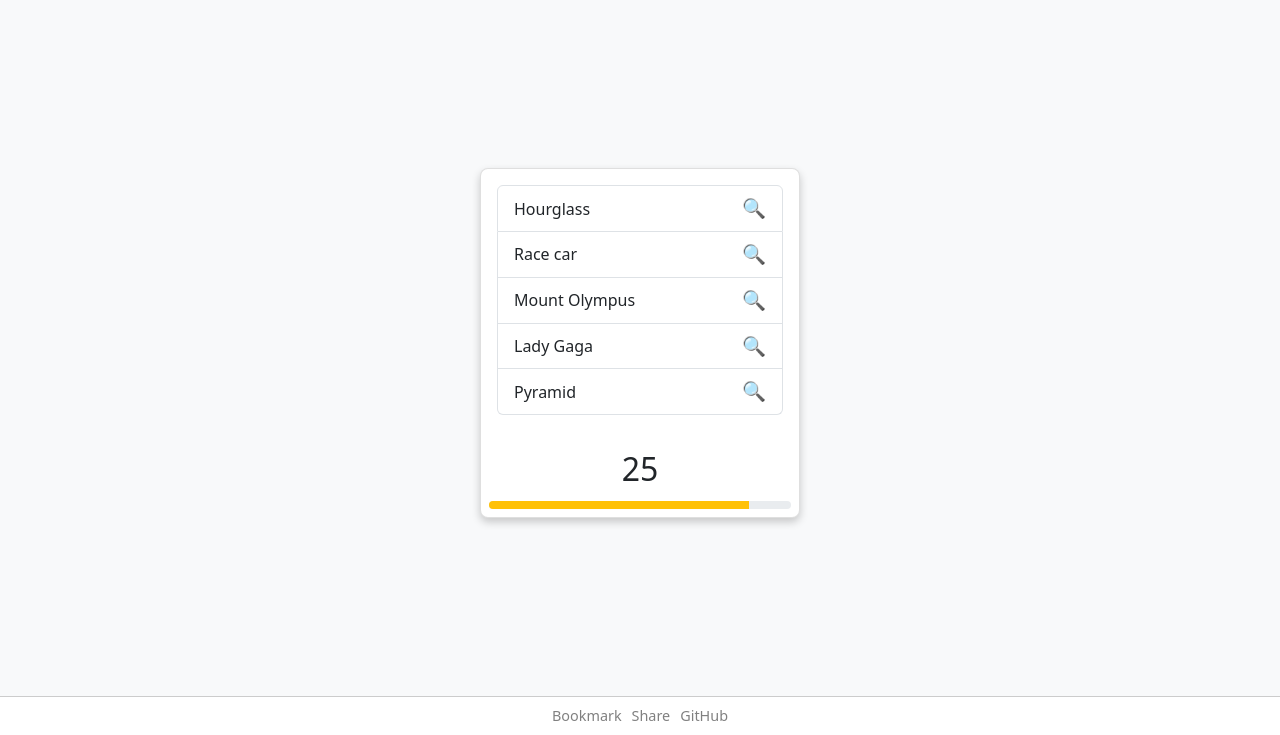
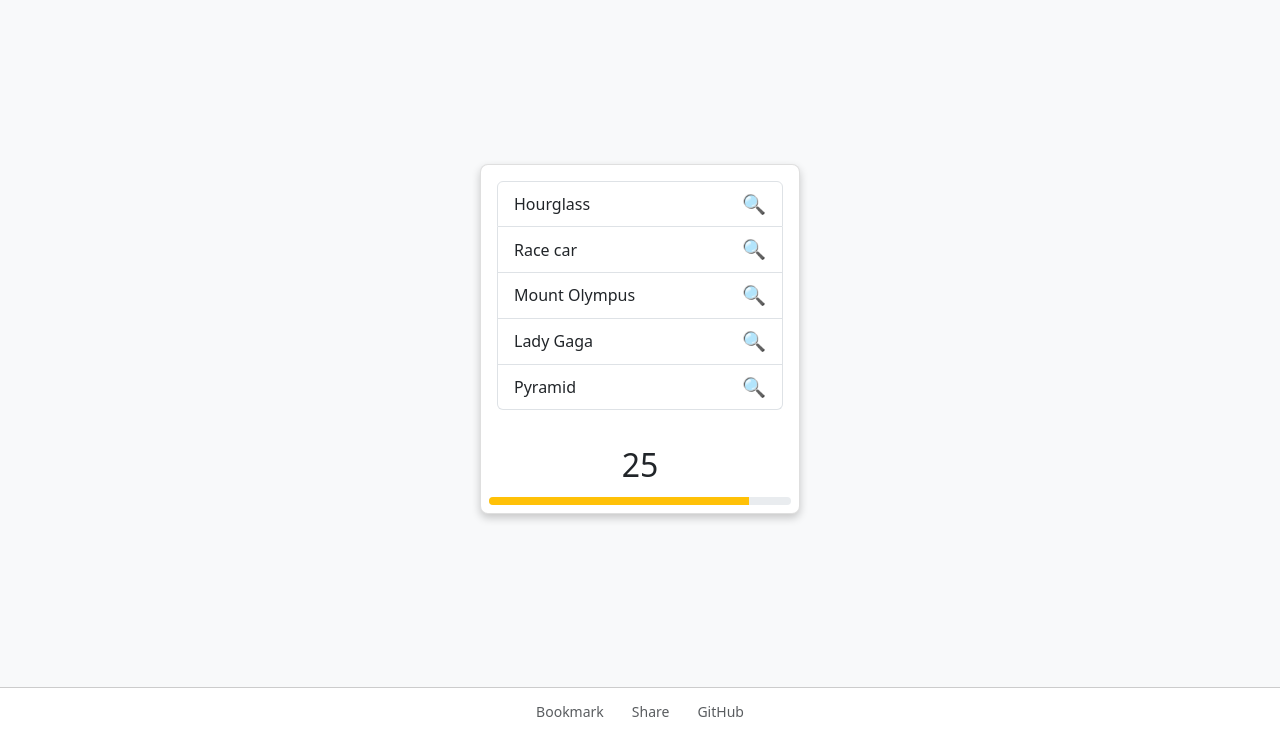
Before and after one commit to joost/30-seconds-game-online, a plain HTML site: page index.html in a window 1280 px wide. Shown: the part 65-800 px from the top of the page. Drawn offline with nearby package versions, Linux system fonts and the light colour scheme.

Commit message:
Ultimate

```diff
--- a/index.html
+++ b/index.html
@@ -256,9 +256,7 @@
                 <p>Pick your next card or go back.</p>
               </div>
               <div class="d-flex justify-content-around">
-                <button id="btnBack" class="btn btn-secondary">
-                  Flip back
-                </button>
+                <button id="btnBack" class="btn btn-secondary">Back</button>
                 <button id="btnNext" class="btn btn-primary">Next</button>
               </div>
             </div>
@@ -269,9 +267,14 @@
 
     <!-- Footer -->
     <div class="footer d-flex justify-content-center">
-      <a id="addToHomeScreen" href="#">Bookmark</a>
-      <a id="shareLink" href="#">Share</a>
-      <a href="https://github.com/joost/30-seconds-game-online" target="_blank"
+      <a id="addToHomeScreen" class="btn btn-sm btn-link text-muted"
+        >Bookmark</a
+      >
+      <a id="shareLink" class="btn btn-sm btn-link text-muted">Share</a>
+      <a
+        href="https://github.com/joost/30-seconds-game-online"
+        target="_blank"
+        class="btn btn-sm btn-link text-muted"
         >GitHub</a
       >
     </div>
@@ -480,19 +483,18 @@
 
       // Listen for the `beforeinstallprompt` event (only works on supported browsers)
       window.addEventListener("beforeinstallprompt", (e) => {
-        // Prevent the default mini-infobar
+        // Prevent the default mini-infobar from showing
         e.preventDefault();
 
         // Save the event for later use
         deferredPrompt = e;
 
-        // Show the "Add to Home Screen" button
-        addToHomeScreenButton.style.display = "block";
+        // Show the "Add to Home Screen" link
+        bookmarkLink.style.display = "inline-block";
 
-        // Add click event to trigger the prompt
-        addToHomeScreenButton.addEventListener("click", async () => {
-          // Hide the button
-          addToHomeScreenButton.style.display = "none";
+        // Add click event for the "Add to Home Screen" link
+        bookmarkLink.addEventListener("click", async (event) => {
+          event.preventDefault();
 
           // Show the install prompt
           deferredPrompt.prompt();
```
